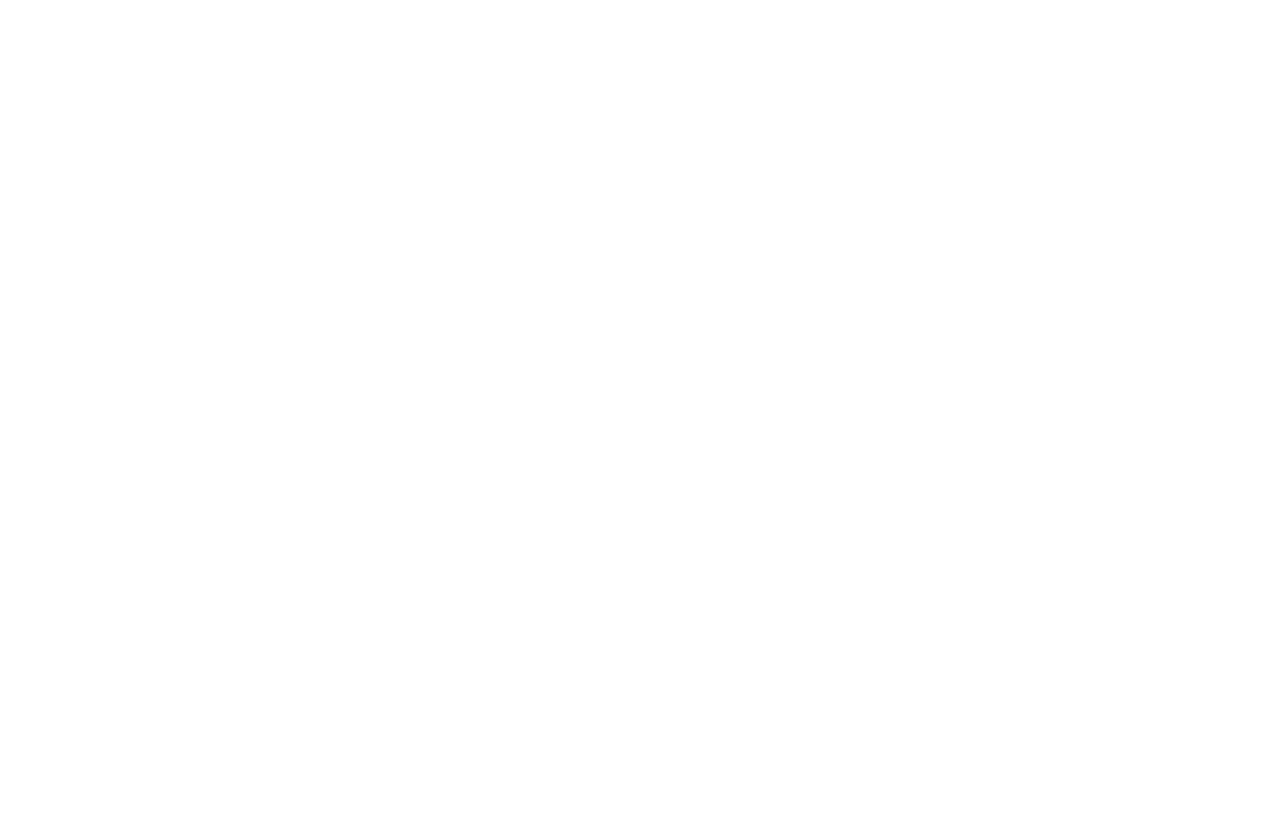
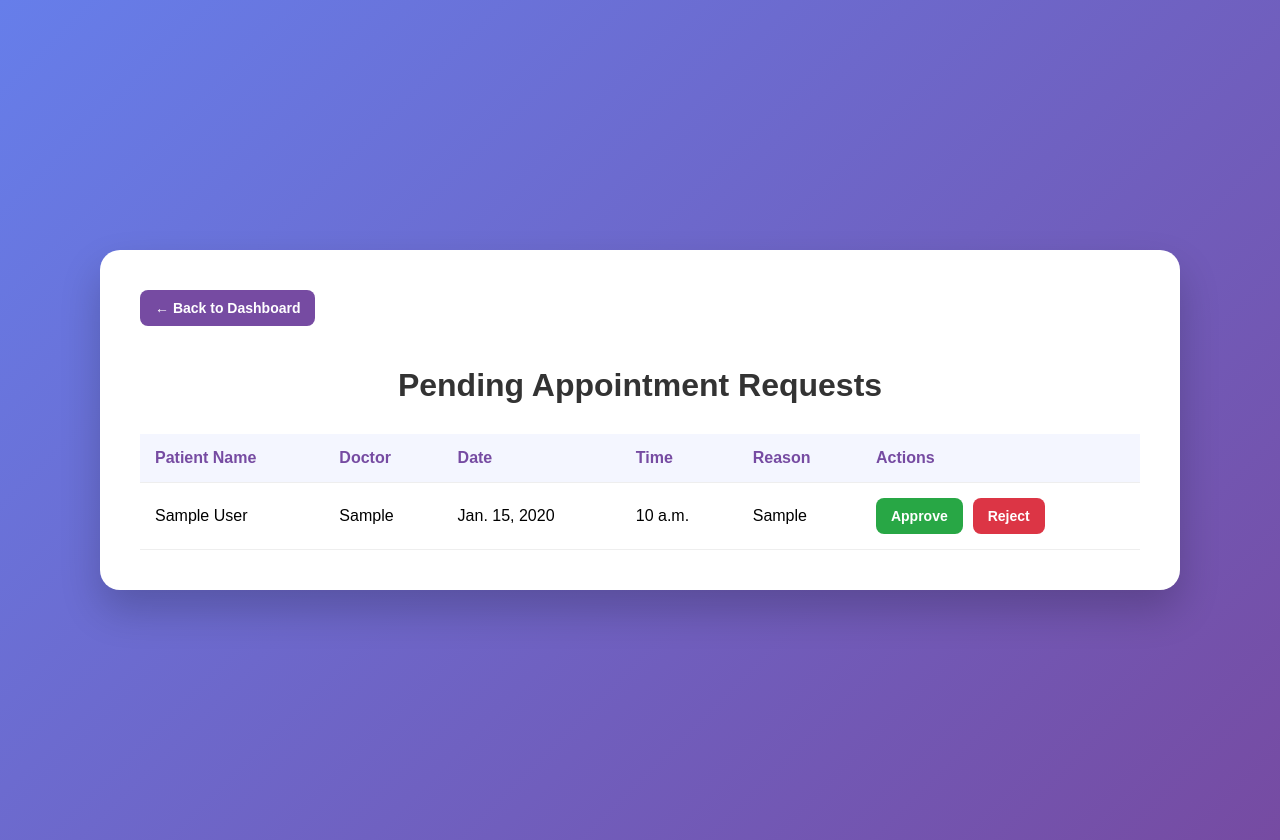
Before and after one commit to Roshan192004/HMS-platform, a Django app: page /Reception/manage_appointments/ in a window 1280 px wide. Before the commit the page is empty. Before the commit the page ends 800 px from the top, so only its background shows below. Run offline with Django 5.2, Linux system fonts and the light colour scheme; tables that the repository leaves empty hold one stand-in row (values such as "Sample post").

Commit message:
Add appointment management UI to reception dashboard

```diff
--- a/hms/Reception/templates/reception/appointments.html
+++ b/hms/Reception/templates/reception/appointments.html
@@ -0,0 +1,147 @@
+<!DOCTYPE html>
+<html>
+<head>
+    <title>Appointment Requests</title>
+    <style>
+        body {
+            margin: 0;
+            font-family: Arial, sans-serif;
+            background: linear-gradient(135deg, #667eea, #764ba2);
+            display: flex;
+            justify-content: center;
+            align-items: center;
+            min-height: 100vh;
+            padding: 20px;
+        }
+
+        .container {
+            width: 90%;
+            max-width: 1000px;
+            background: white;
+            border-radius: 20px;
+            padding: 40px;
+            box-shadow: 0 20px 40px rgba(0,0,0,0.2);
+        }
+
+        h1 {
+            text-align: center;
+            margin-bottom: 30px;
+            color: #333;
+        }
+
+        table {
+            width: 100%;
+            border-collapse: collapse;
+            margin-top: 20px;
+        }
+
+        th, td {
+            padding: 15px;
+            text-align: left;
+            border-bottom: 1px solid #eee;
+        }
+
+        th {
+            background-color: #f4f6ff;
+            color: #764ba2;
+            font-weight: bold;
+        }
+
+        tr:hover {
+            background-color: #f9f9ff;
+        }
+
+        .action-container {
+            display: flex;
+            gap: 10px;
+        }
+
+        .btn {
+            padding: 10px 15px;
+            border: none;
+            border-radius: 8px;
+            cursor: pointer;
+            font-weight: bold;
+            transition: 0.3s;
+            text-decoration: none;
+            color: white;
+            font-size: 14px;
+        }
+
+        .btn-approve {
+            background-color: #28a745;
+        }
+
+        .btn-approve:hover {
+            background-color: #218838;
+            transform: scale(1.05);
+        }
+
+        .btn-reject {
+            background-color: #dc3545;
+        }
+
+        .btn-reject:hover {
+            background-color: #c82333;
+            transform: scale(1.05);
+        }
+
+        .btn-back {
+            background-color: #764ba2;
+            margin-bottom: 20px;
+            display: inline-block;
+        }
+
+        .no-requests {
+            text-align: center;
+            padding: 50px;
+            color: #777;
+            font-size: 18px;
+        }
+    </style>
+</head>
+<body>
+
+<div class="container">
+    <a href="{% url 'reception_dashboard' %}" class="btn btn-back">← Back to Dashboard</a>
+    <h1>Pending Appointment Requests</h1>
+
+    {% if pending %}
+    <table>
+        <thead>
+            <tr>
+                <th>Patient Name</th>
+                <th>Doctor</th>
+                <th>Date</th>
+                <th>Time</th>
+                <th>Reason</th>
+                <th>Actions</th>
+            </tr>
+        </thead>
+        <tbody>
+            {% for appt in pending %}
+            <tr>
+                <td>{{ appt.patient_name }}</td>
+                <td>{{ appt.doctor }}</td>
+                <td>{{ appt.appointment_data }}</td>
+                <td>{{ appt.appointment_time }}</td>
+                <td>{{ appt.reason }}</td>
+                <td>
+                    <div class="action-container">
+                        <a href="{% url 'approve_appointment' appt.id %}" class="btn btn-approve">Approve</a>
+                        <a href="{% url 'reject_appointment' appt.id %}" class="btn btn-reject">Reject</a>
+                    </div>
+                </td>
+            </tr>
+            {% endfor %}
+        </tbody>
+    </table>
+    {% else %}
+    <div class="no-requests">
+        <p>No pending appointment requests at the moment.</p>
+    </div>
+    {% endif %}
+</div>
+
+</body>
+</html>
--- a/hms/Reception/templates/reception/reception_dashboard.html
+++ b/hms/Reception/templates/reception/reception_dashboard.html
@@ -115,6 +115,7 @@
         <button class="action-btn" onclick="window.location.href='{% url 'register_patient' %}'">Register Patient</button>
         <button class="action-btn" onclick="window.location.href='{% url 'book_appointment' %}'">Book Appointment</button>
         <button class="action-btn" onclick="window.location.href='{% url 'all_patient'%}'">View Patient</button>
+        <button class="action-btn" onclick="window.location.href='{% url 'manage_appointments' %}'">Manage Requests</button>
         <button class="action-btn" onclick="window.location.href='{% url 'register_doctor' %}'">Register Doctor</button>
         <button class="action-btn " onclick="window.location.href='{% url 'all_doctor' %}'">View Doctors</button>
         <button class="action-btn" onclick="window.location.href='{% url 'home' %}'">Logout</button>
```
